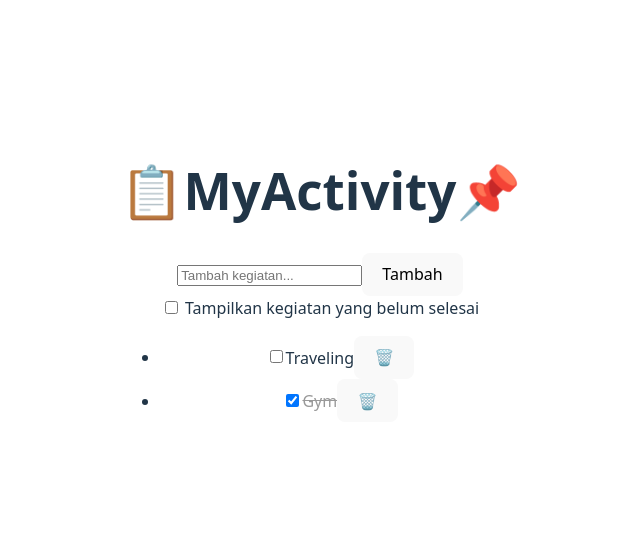
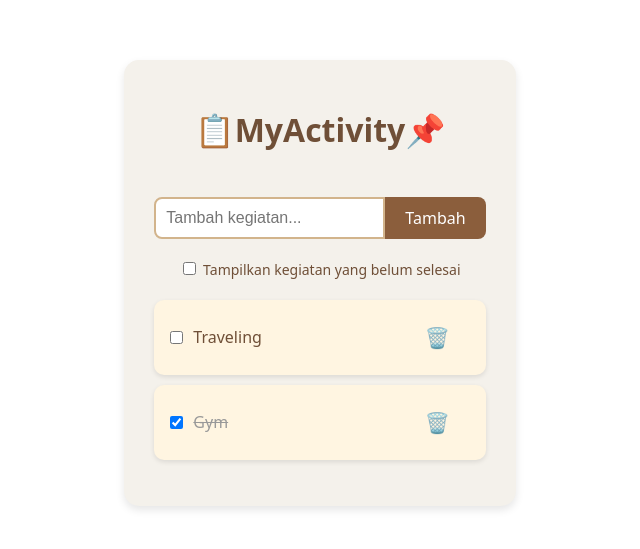
Before and after one commit to farisahcaca/32-pbk-uts-233510544, a Vue app: page / in a window 1280 px wide. Shown: the part 117-666 px from the top of the page, without its empty margins (320-960 px from the left). Built offline with nearby package versions, Linux system fonts and the light colour scheme.

Commit message:
Menambahkan style CSS

```diff
--- a/src/App.vue
+++ b/src/App.vue
@@ -67,13 +67,112 @@ function hapusKegiatan(index) {
 </template>
 
 <style scoped>
+.app {
+  max-width: 400px;
+  margin: 50px auto;
+  padding: 30px;
+  background: #f4f1eb;
+  border-radius: 15px;
+  box-shadow: 0 4px 8px rgba(0, 0, 0, 0.1);
+  text-align: center;
+}
+
+h1 {
+  text-align: center;
+  font-size: 2.0rem;
+  margin-bottom: 50px;
+  color: #6f4f37;
+  font-weight: bold;
+}
+
+form {
+  display: flex;
+  margin-bottom: 20px;
+}
+
+input[type="text"] {
+  flex: 1;
+  padding: 10px;
+  border: 2px solid #d2b48c;
+  border-radius: 8px 0 0 8px;
+  font-size: 16px;
+  outline: none;
+}
+
+button[type="submit"] {
+  background-color: #8b5e3c;
+  border: none;
+  color: white;
+  padding: 10px 20px;
+  font-size: 16px;
+  border-radius: 0 8px 8px 0;
+  cursor: pointer;
+  transition: background-color 0.3s, transform 0.2s;
+}
+
+button[type="submit"]:hover {
+  background-color: #6a4e2f;
+  transform: scale(1.05);
+}
+
+.filter {
+  display: flex;
+  align-items: center;
+  justify-content: center;
+  margin-bottom: 20px;
+  gap: 10px;
+  font-size: 14px;
+  color: #6f4f37;
+}
+
+ul {
+  list-style: none;
+  padding: 0;
+}
+
+li {
+  background: #fff5e1;
+  margin-bottom: 10px;
+  padding: 12px;
+  border-radius: 10px;
+  display: flex;
+  align-items: center;
+  justify-content: space-between;
+  box-shadow: 0 2px 5px rgba(0, 0, 0, 0.1);
+  transition: transform 0.2s;
+}
+
+li:hover {
+  transform: translateY(-2px);
+}
+
+li input[type="checkbox"] {
+  margin-right: 10px;
+}
+
+li span {
+  flex: 1;
+  text-align: left;
+  font-size: 16px;
+  color: #6f4f37;
+}
+
+li button {
+  background: none;
+  border: none;
+  font-size: 20px;
+  cursor: pointer;
+  color: #8b5e3c;
+  transition: color 0.3s, transform 0.2s;
+}
+
+li button:hover {
+  color: #6a4e2f;
+  transform: scale(1.2);
+}
 .selesai {
   text-decoration: line-through;
   color: #999;
   transition: all 0.3s ease;
 }
-li:hover {
-  background-color: #eef6f6;
-}
-
 </style>
```
